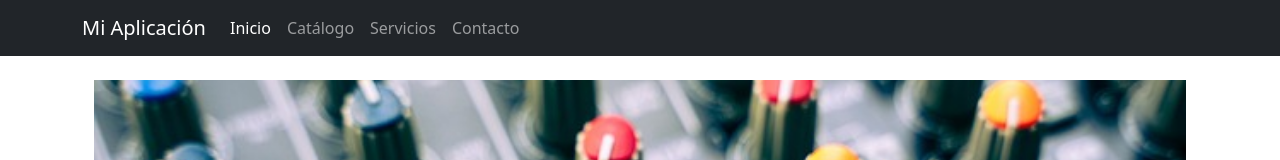
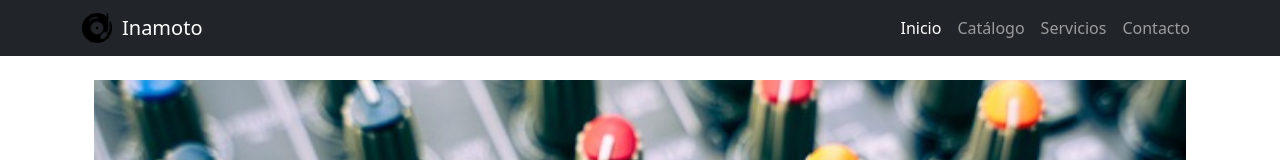
Before and after one commit to GIODIROSA/inacap-inamoto-projectfrontend-eva4, a React (Vite) app: page / in a window 1280 px wide. Shown: the top 160 px of the page. Built offline with nearby package versions, Linux system fonts and the light colour scheme.

Commit message:
[ADD] Logo added

```diff
--- a/src/Vinyl/componets/Header.tsx
+++ b/src/Vinyl/componets/Header.tsx
@@ -1,14 +1,22 @@
-import { Navbar, Nav, Container } from 'react-bootstrap';
-import { NavLink } from 'react-router-dom';
+import { Navbar, Nav, Container } from "react-bootstrap";
+import { NavLink } from "react-router-dom";
+import LogoInamoto from "../assets/img/vinilo.png";
 
 const Header: React.FC = () => {
   return (
     <Navbar bg="dark" variant="dark" expand="lg">
-      <Container>
-        <Navbar.Brand as={NavLink} to="/">Mi Aplicación</Navbar.Brand>
+      <Container className="d-flex justify-content-between align-items-center">
+        <Navbar.Brand as={NavLink} to="/" className="d-flex align-items-center">
+          <img
+            src={LogoInamoto}
+            alt="imagotipo Inamoto"
+            style={{ height: "30px", marginRight: "10px" }}
+          />
+          Inamoto
+        </Navbar.Brand>
         <Navbar.Toggle aria-controls="basic-navbar-nav" />
         <Navbar.Collapse id="basic-navbar-nav">
-          <Nav className="me-auto">
+          <Nav className="ms-auto">
             <Nav.Link as={NavLink} to="/" end>
               Inicio
             </Nav.Link>
```
